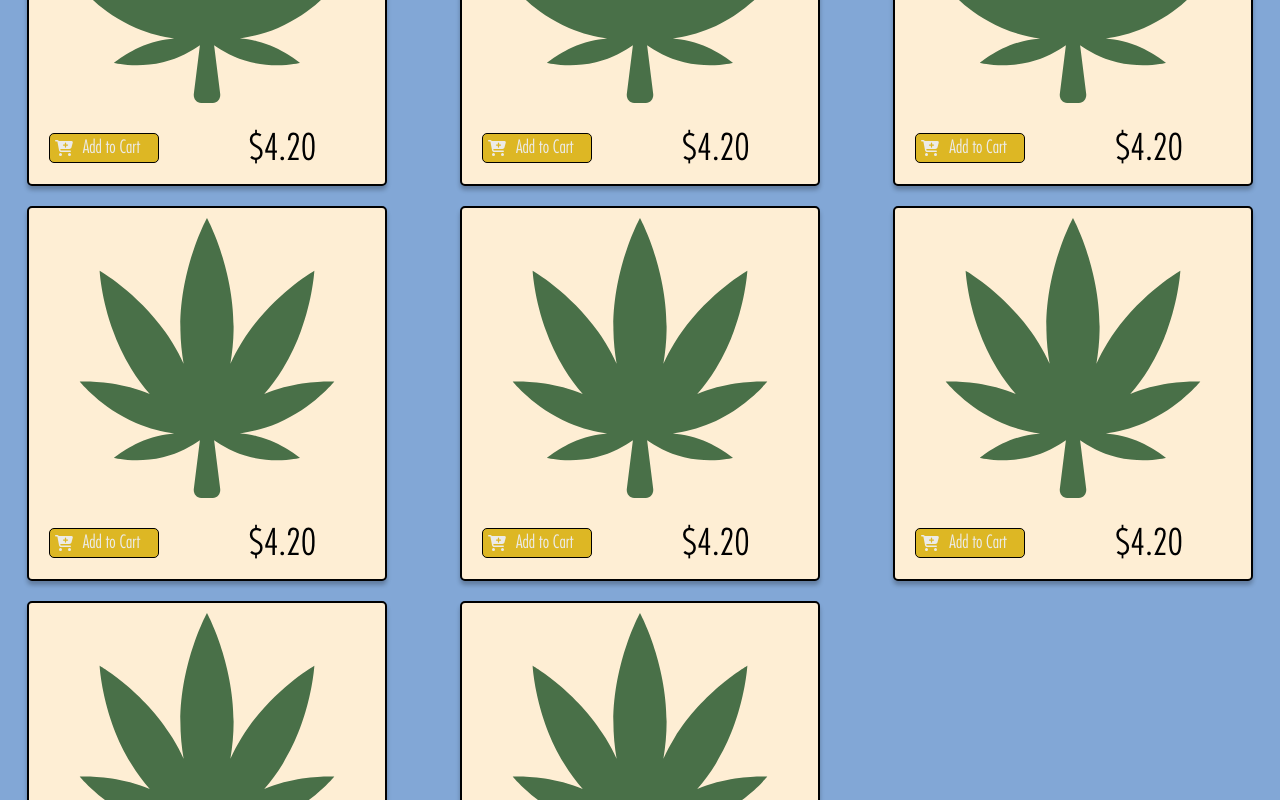
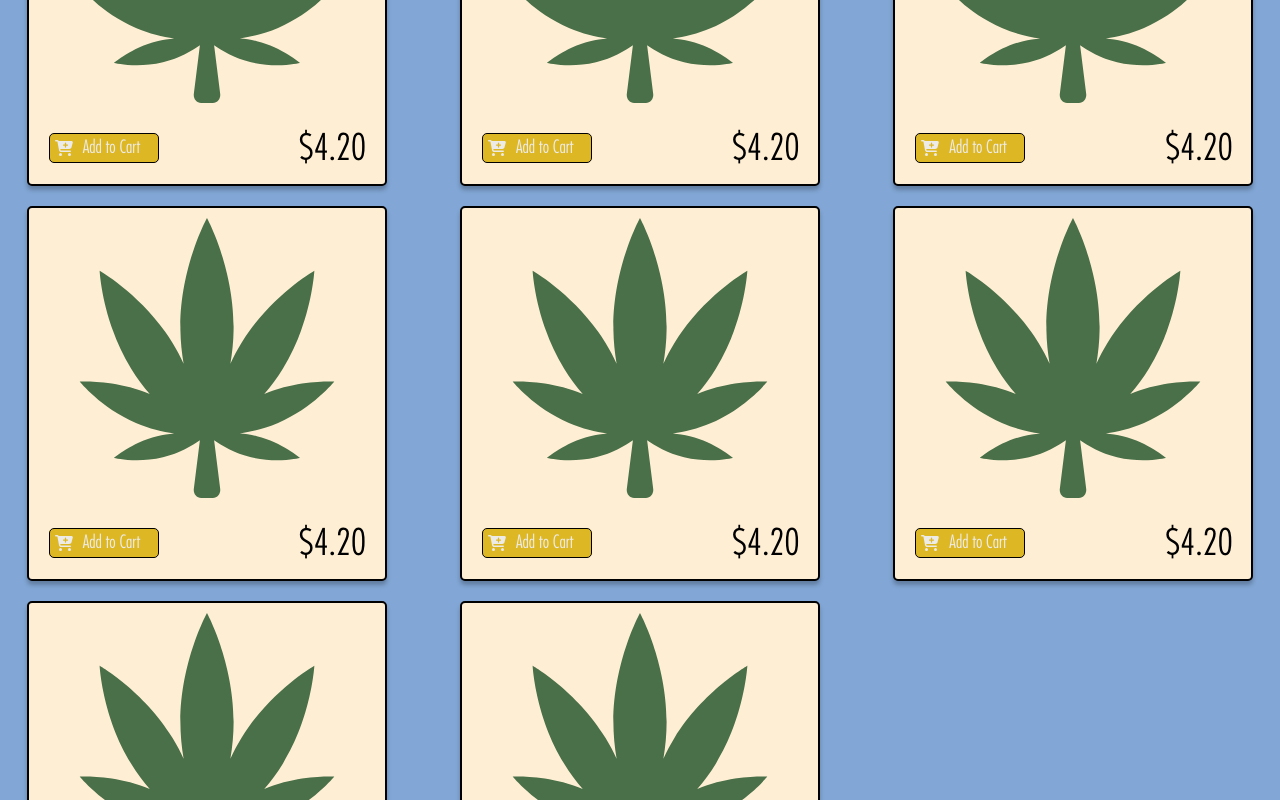
Before and after one commit to EricJamesCrow/mantra-seeds, a React (Create React App) app: page / in a window 1280 px wide. Shown: the part 940-1740 px from the top of the page. Built offline with nearby package versions, Linux system fonts and the light colour scheme; the HTML template or start-up script is replaced by a standard one.

Commit message:
fixed some visual issues

```diff
--- a/src/components/Product.css
+++ b/src/components/Product.css
@@ -58,7 +58,7 @@
     font-size: 36px;
     color: #000000;
     align-self: center;
-    margin: -35px 0 0 200px;
+    margin: -35px 0 0 250px;
 }
 
 @media (max-width: 500px) {
@@ -73,6 +73,7 @@
 
     .product .product-price {
         font-size: 28.8px;
+        margin: -35px 0 0 calc(250px * .8);
     }
 
     .add-to-cart-text {
--- a/src/pages/home/Home.css
+++ b/src/pages/home/Home.css
@@ -50,6 +50,7 @@ body {
 
 .banner-shop-now:hover {
     background:#f2cd3e;
+    cursor: pointer;
 }
 
 .recent-products {
@@ -91,7 +92,7 @@ body {
     }
 }
 
-@media (max-width: 980px) {
+@media (max-width: 995px) {
     .welcome {
         padding: 50px 50px 0 0;
     }
```
